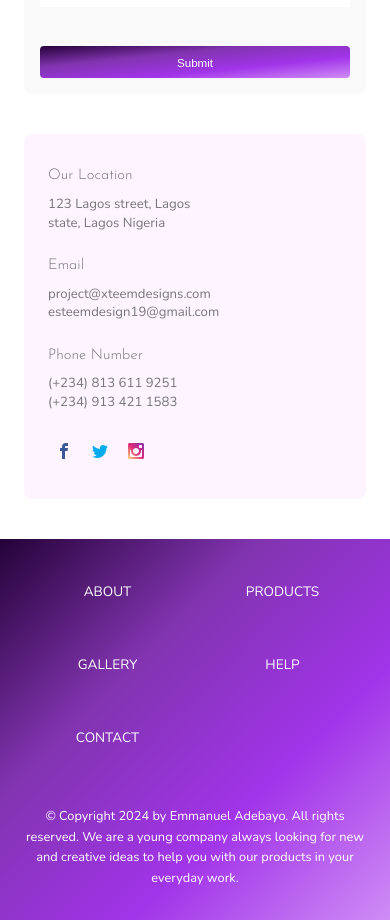
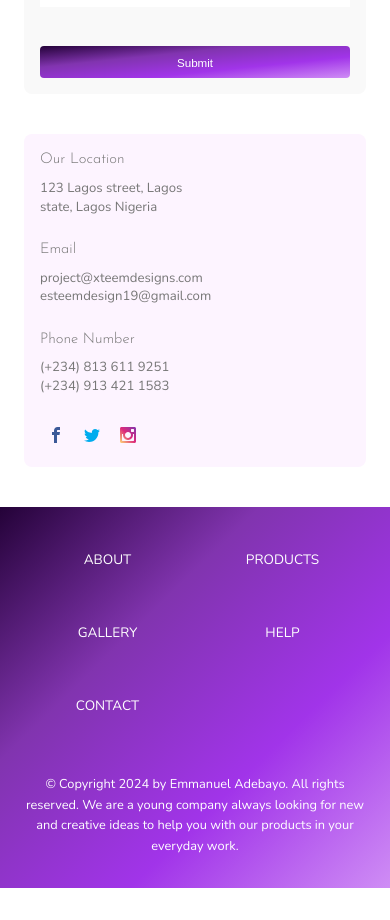
Before and after one commit to esteemayo/next-idesignx, a Next.js app: page /contact in a window 390 px wide. Shown: the part 780-1700 px from the top of the page. After the commit the page ends 1668 px from the top, so only its background shows below. Built offline with nearby package versions, Linux system fonts and the light colour scheme.

Commit message:
feat: add media query

```diff
--- a/src/components/contacts/ContactInfo.tsx
+++ b/src/components/contacts/ContactInfo.tsx
@@ -43,7 +43,7 @@ const Container = styled.section`
 
   @media only screen and (max-width: 45em) {
     grid-column: col-start 2 / col-end 7;
-    padding: 4rem;
+    padding: 3.5rem;
   }
 
   @media only screen and (max-width: 34.375em) {
@@ -52,7 +52,11 @@ const Container = styled.section`
 
   @media only screen and (max-width: 31.25em) {
     margin-top: 3rem;
-    padding: 4rem 3rem;
+    padding: 2.5rem;
+  }
+
+  @media only screen and (max-width: 27.5em) {
+    padding: 2rem;
   }
 
   @media only screen and (max-width: 26.875em) {
```
